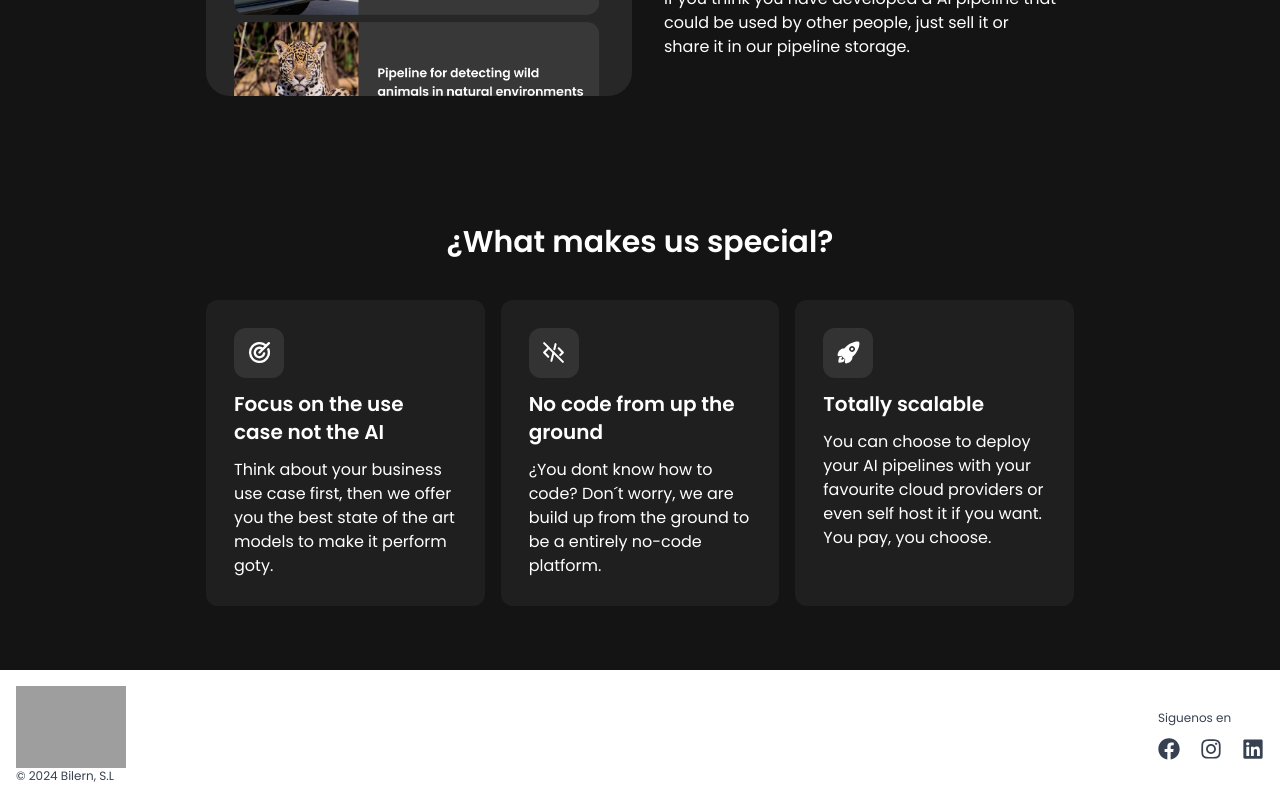
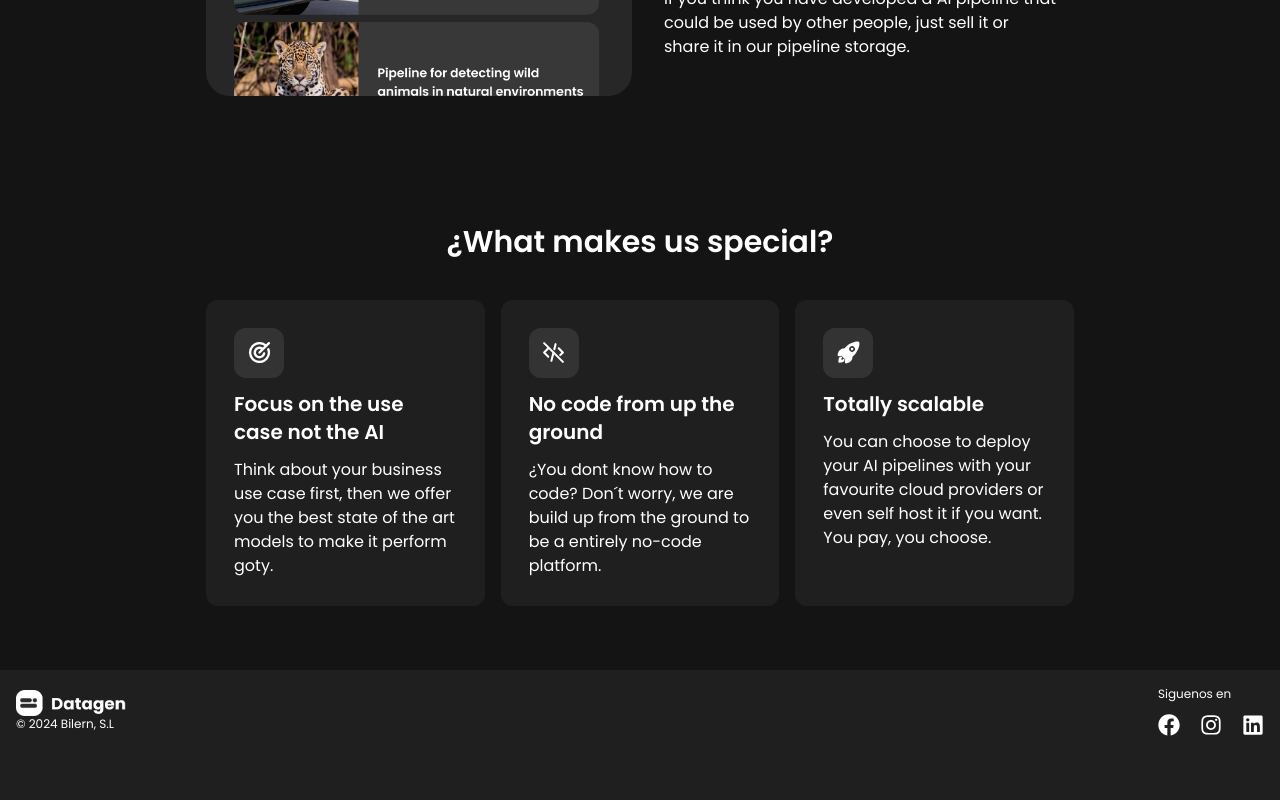
Before and after one commit to josericardopenase/datagen_landing, a Next.js app: page / in a window 1280 px wide. Shown: the part 2420-3220 px from the top of the page. After the commit the page ends 3172 px from the top, so only its background shows below. Built offline with nearby package versions, Linux system fonts and the light colour scheme; grey boxes are pictures that could not be loaded.

Commit message:
first commit

```diff
--- a/src/app/layout.tsx
+++ b/src/app/layout.tsx
@@ -11,32 +11,32 @@ export default function RootLayout({children,}: Readonly<{children: React.ReactN
         <body className="bg-dark-700">
         <Header></Header>
         <main className="pt-24">{children}</main>
-        <footer className="flex-col gap-8 text-center md:text-left md:flex-row bg-white w-full p-4 flex justify-between items-center">
+        <footer className="flex-col gap-8 text-center md:text-left md:flex-row bg-dark-700 w-full p-4 flex justify-between items-center">
             <div>
                 <img className="w-[110px]" src={"/Logo.png"} />
-                <p className="text-xs text-gray-700">© 2024 Bilern, S.L</p>
+                <p className="text-xs text-light-100">© 2024 Bilern, S.L</p>
             </div>
             <div>
-                <p className="text-xs text-gray-700 mb-3">Siguenos en</p>
+                <p className="text-xs text-light-100 mb-3">Siguenos en</p>
                 <div className="flex gap-5">
                     <a
                         target="_blank"
                         href="https://www.facebook.com/people/Bilern/61557437200399/"
-                        className="text-gray-700 hover:text-brand_secondary-500 cursor-pointer"
+                        className="text-light-100 hover:text-brand_secondary-500 cursor-pointer"
                     >
                         <FaFacebook size={22}></FaFacebook>
                     </a>
                     <a
                         target="_blank"
                         href="https://www.instagram.com/bilern_team/?hl=es"
-                        className="text-gray-700 hover:text-brand_secondary-500 cursor-pointer"
+                        className="text-light-100 hover:text-brand_secondary-500 cursor-pointer"
                     >
                         <FaInstagram size={22}></FaInstagram>
                     </a>
                     <a
                         target="_blank"
                         href="https://es.linkedin.com/company/bilern"
-                        className="text-gray-700 hover:text-brand_secondary-500 cursor-pointer"
+                        className="text-light-100 hover:text-brand_secondary-500 cursor-pointer"
                     >
                         <FaLinkedin size={22}></FaLinkedin>
                     </a>
```
Also changed, not shown: public/Logo.png (added).
